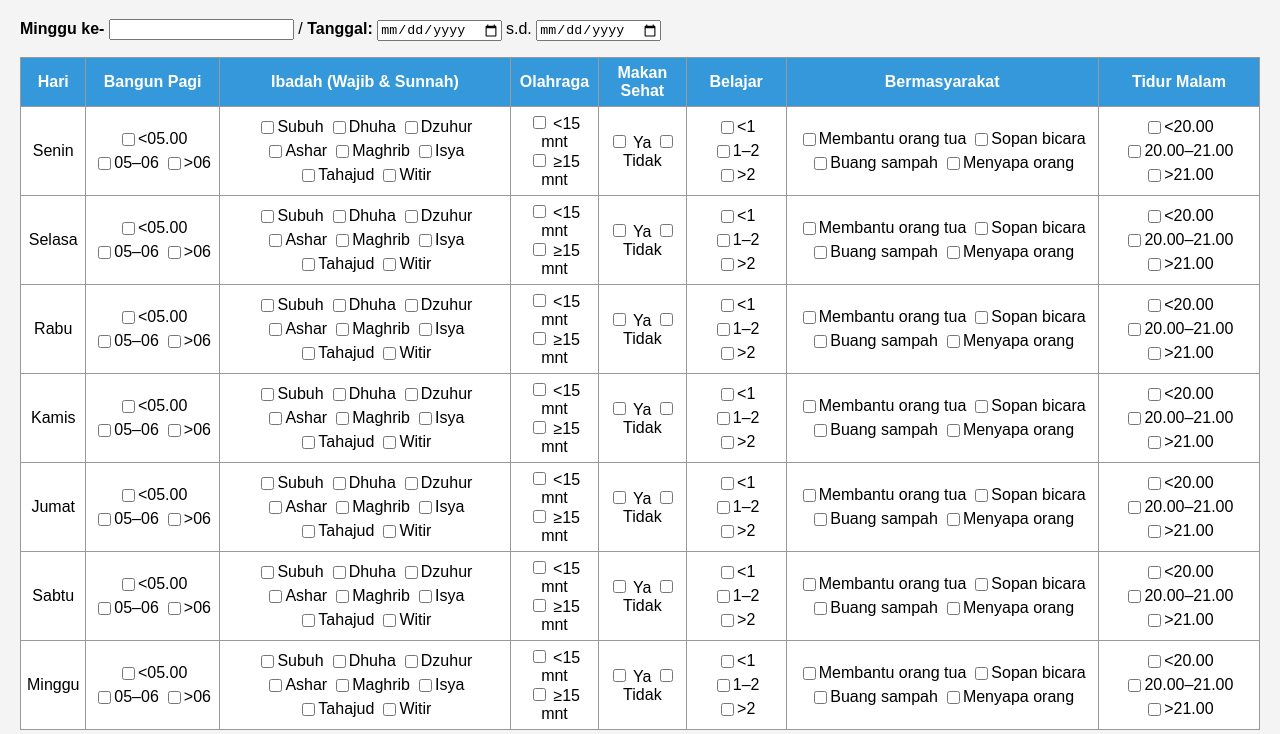
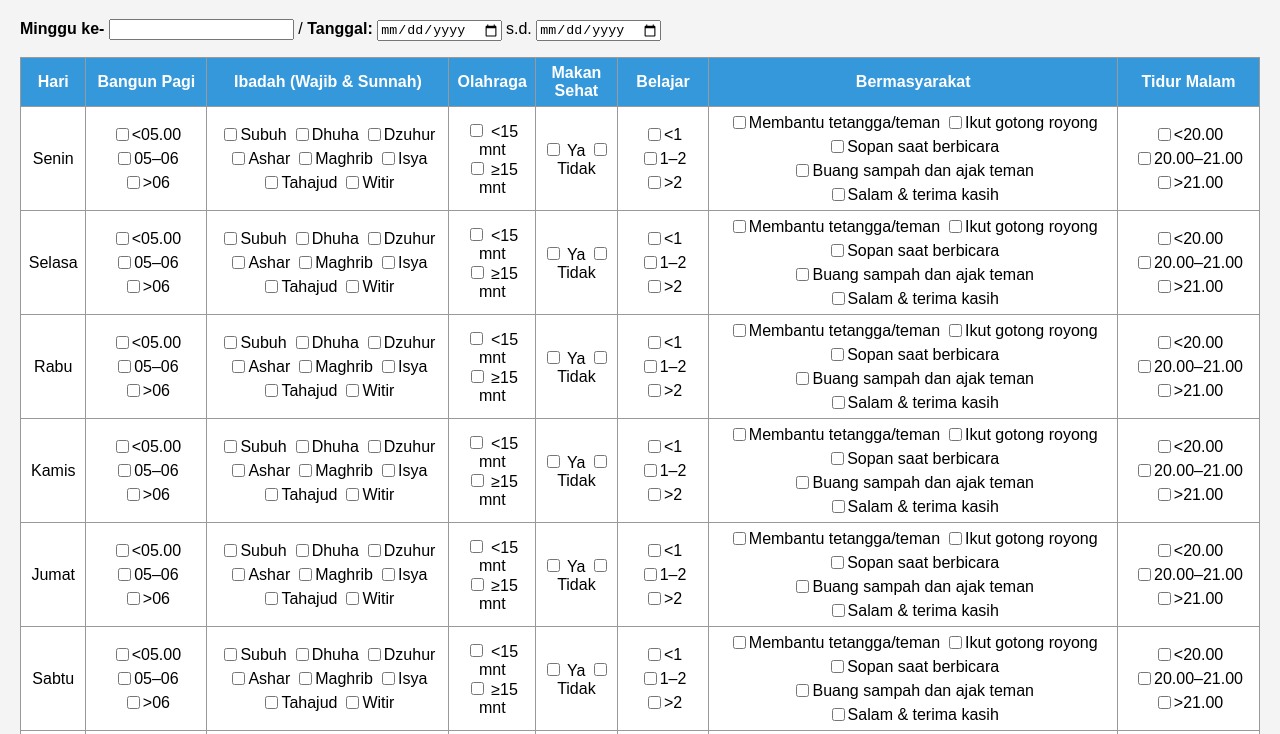
Before and after one commit to dyahchoi/Jurnal-7-Kebiasaan-Anak-Indonesia-Hebat, a plain HTML site: page index.html in a window 1280 px wide. Shown: the part 61-795 px from the top of the page. Drawn offline with Linux system fonts and the light colour scheme.

Commit message:
index.html
Jurnal Mingguan dalam Penerapan Program 7 Kebiasaan Anak Indonesia Hebat

```diff
--- a/index.html
+++ b/index.html
@@ -118,11 +118,12 @@
           </td>
           <td>
             <div class="checkbox-group">
-              <label><input type="checkbox"> Membantu orang tua</label>
-              <label><input type="checkbox"> Sopan bicara</label>
-              <label><input type="checkbox"> Buang sampah</label>
-              <label><input type="checkbox"> Menyapa orang</label>
-            </div>
+  <label><input type="checkbox"> Membantu tetangga/teman</label>
+  <label><input type="checkbox"> Ikut gotong royong</label>
+  <label><input type="checkbox"> Sopan saat berbicara</label>
+  <label><input type="checkbox"> Buang sampah dan ajak teman</label>
+  <label><input type="checkbox"> Salam & terima kasih</label>
+</div>
           </td>
           <td>
             <div class="checkbox-group">
```
